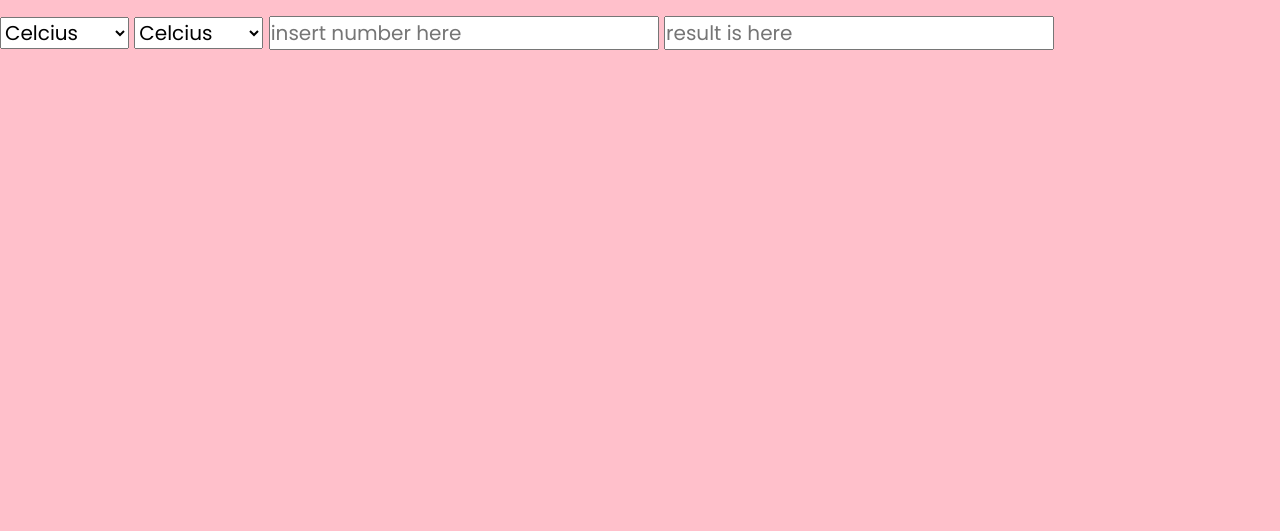
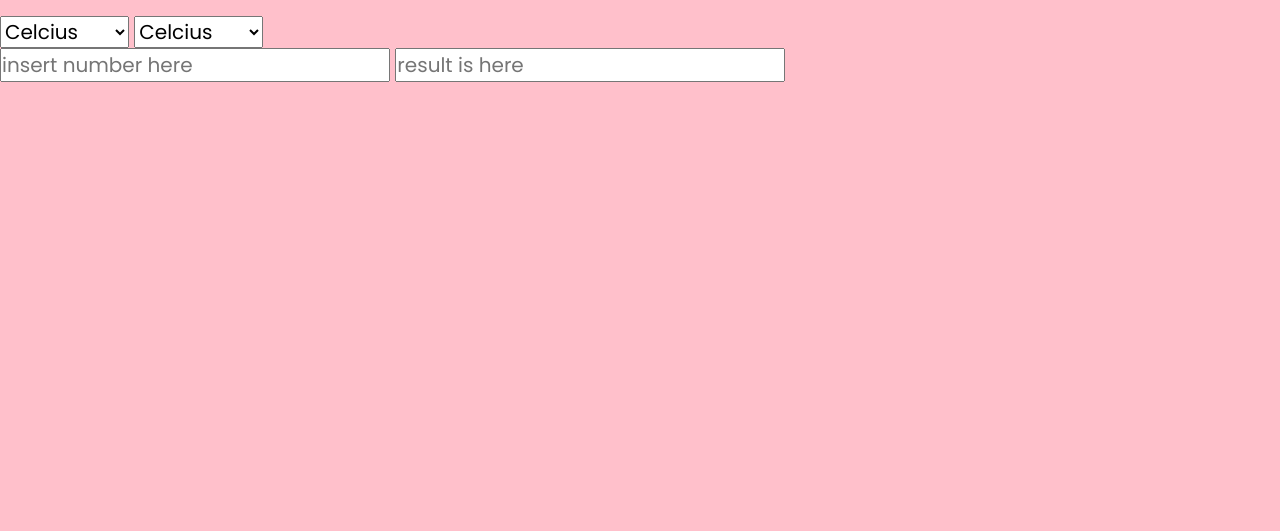
Before and after one commit to grarizki/homework-3, a plain HTML site: page src/index.html in a window 1280 px wide. Shown: the part 269-800 px from the top of the page. Drawn offline with Linux system fonts and the light colour scheme.

Commit message:
add comments to separate

```diff
--- a/src/index.html
+++ b/src/index.html
@@ -13,23 +13,30 @@
 </head>
 <body>
     <main>
+        <!-- Header Title -->
         <header>
             <h1 class="title">Temperature Converter</h1>
         </header>
+
+        <!-- Selects Temperature Scales -->
+
         <select id="temp-init">
             <option value="Celcius">Celcius</option>
             <option value="Fahrenheit">Fahrenheit</option>
             <option value="Kelvin">Kelvin</option>
         </select>
-
         <select id="temp-res">
             <option value="Celcius">Celcius</option>
             <option value="Fahrenheit">Fahrenheit</option>
             <option value="Kelvin">Kelvin</option>
         </select>
 
+        <!-- Input for number and result -->
+
+        <div class="inputs">
         <input type="number" name="initial temp" id="temp-input" class="input" placeholder="insert number here">
         <input type="number" name="result temp" id="res-input" class="input" placeholder="result is here">
+        </div>
     </main>
     <script src="/js/conversion.js"></script>
 </div>
```
